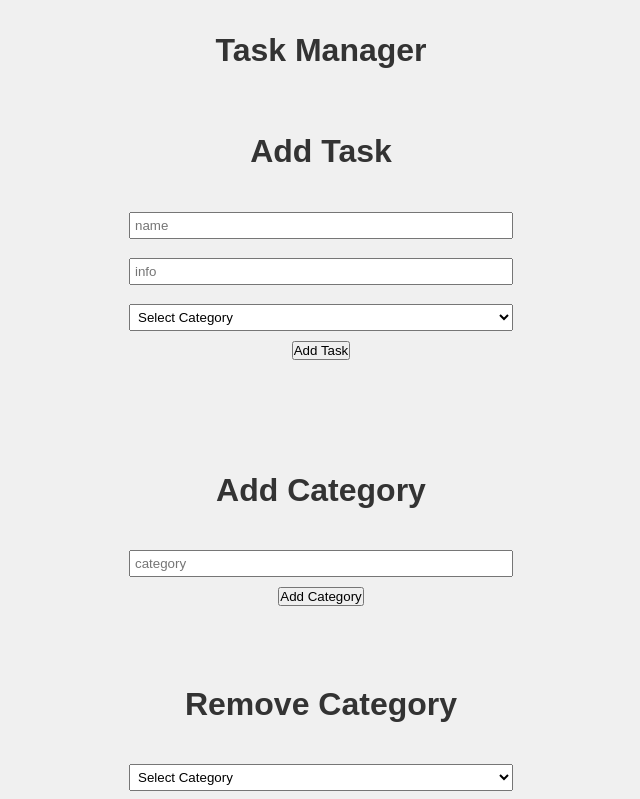
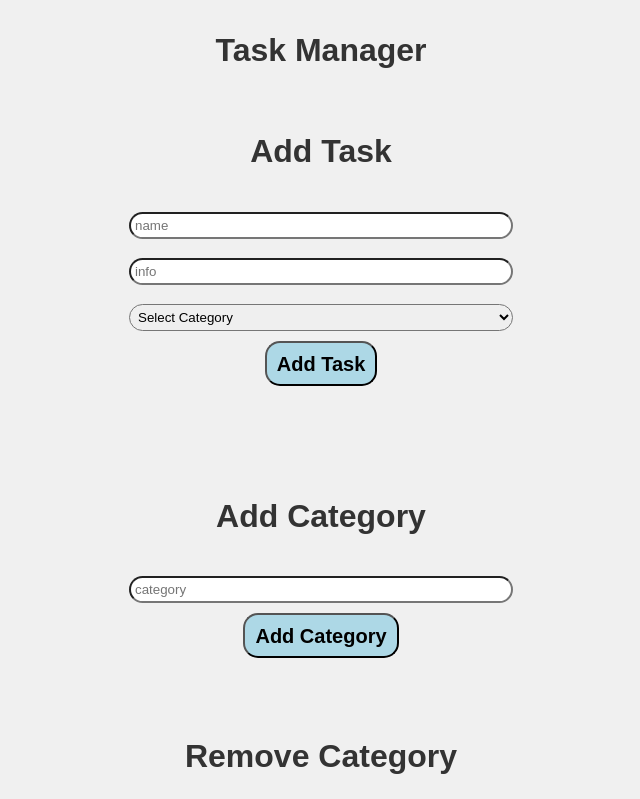
Before and after one commit to RenLevingar/enhanced_todo_list, a React (Create React App) app: page / in a window 1280 px wide. Shown: the top 799 px of the page, without its empty margins (319-959 px from the left). Built offline with nearby package versions, Linux system fonts and the light colour scheme.

Commit message:
CSS Update
Made new CSS for buttons, inputs, and selects. This improves the overall look of the website.

```diff
--- a/src/style.css
+++ b/src/style.css
@@ -86,3 +86,24 @@
     font-size: 2rem;
     margin-top: 1rem;
 }
+
+/* button */
+button {
+    background-color: lightblue;
+    height: 45px;
+    border-radius: 15px;
+    font-size: 20px;
+    padding: 10px;
+    font-weight: 600;
+}
+button:hover{
+    background-color: rgb(191, 237, 252);
+}
+
+/* input */
+input{
+    border-radius: 15px;
+}
+select{
+    border-radius: 15px;
+}
```
